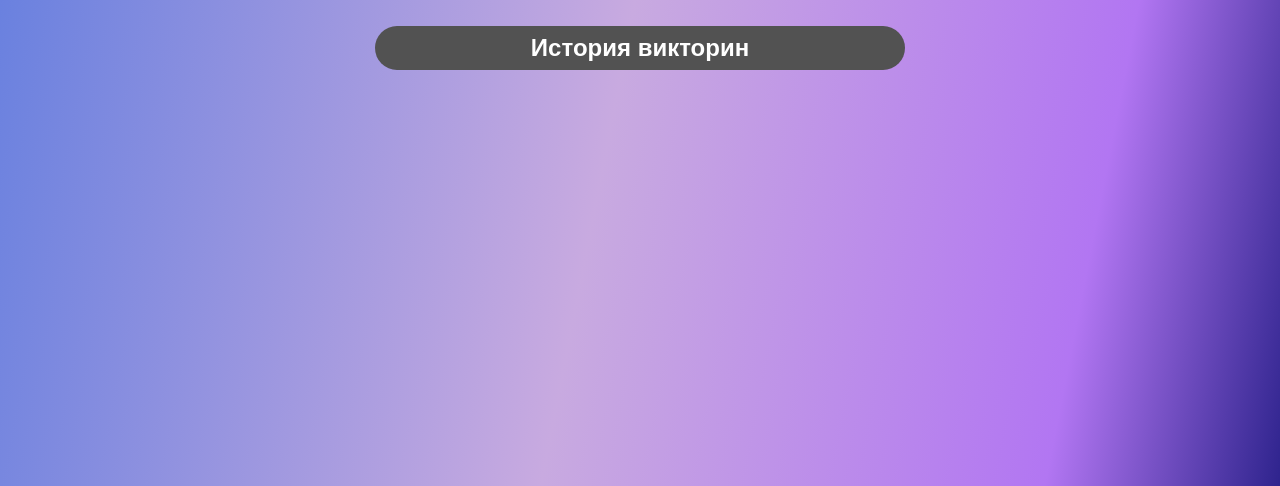
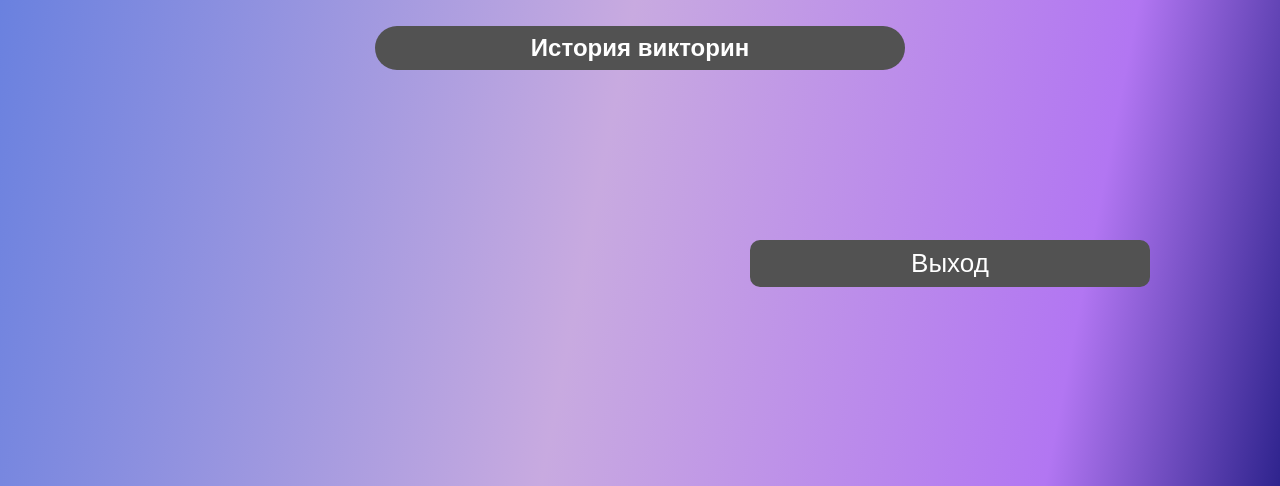
Before and after one commit to Limoos21/hackaton2023_23, a Django app: page /lkusers/ in a window 1280 px wide. Shown: the part 239-725 px from the top of the page. Run offline with Django 4.2, Linux system fonts and the light colour scheme; the visitor is signed in with stand-in values (Sample User, id 1); data comes from the database, SQL or seed files in the repository; data that the repository does not hold is empty.

Commit message:
Final
Final

```diff
--- a/hackaton2023-22a9bf1cb7f4e07b6c7af8bd0fc1dfcfd2fdabe5/streampoint/lkusers/static/lkusers/css/header.css
+++ b/hackaton2023-22a9bf1cb7f4e07b6c7af8bd0fc1dfcfd2fdabe5/streampoint/lkusers/static/lkusers/css/header.css
@@ -61,3 +61,7 @@
     margin-top: 20px;
     margin-bottom: -200px;
 }
+.main-link {
+    display: block;
+
+}
--- a/hackaton2023-22a9bf1cb7f4e07b6c7af8bd0fc1dfcfd2fdabe5/streampoint/lkusers/static/lkusers/css/style.css
+++ b/hackaton2023-22a9bf1cb7f4e07b6c7af8bd0fc1dfcfd2fdabe5/streampoint/lkusers/static/lkusers/css/style.css
@@ -499,3 +499,7 @@ li::marker {
   bottom: -50px;
   left: -300px;
 }
+
+.btn-exit-admin {
+  margin-left: 750px;
+}
--- a/hackaton2023-22a9bf1cb7f4e07b6c7af8bd0fc1dfcfd2fdabe5/streampoint/lkusers/templates/profile/profile.html
+++ b/hackaton2023-22a9bf1cb7f4e07b6c7af8bd0fc1dfcfd2fdabe5/streampoint/lkusers/templates/profile/profile.html
@@ -102,7 +102,12 @@
             </div>
         </div>
 
+
     </main>
+    <form method="post" action="{% url 'logout' %}">
+        {% csrf_token %}
+        <button type="submit" class="btn-create btn-update btn-exit-admin">Выход</button>
+    </form>
 </body>
 
 </html>
--- a/hackaton2023-22a9bf1cb7f4e07b6c7af8bd0fc1dfcfd2fdabe5/streampoint/streampoint/settings.py
+++ b/hackaton2023-22a9bf1cb7f4e07b6c7af8bd0fc1dfcfd2fdabe5/streampoint/streampoint/settings.py
@@ -76,7 +76,7 @@ DATABASES = {
         'ENGINE': 'django.db.backends.postgresql',
         'NAME': 'postgres',
         'USER': 'postgres',
-        'PASSWORD': '123456',
+        'PASSWORD': '12345',
         'HOST': 'localhost'
     }
 }
```
Also changed, not shown: hackaton2023-22a9bf1cb7f4e07b6c7af8bd0fc1dfcfd2fdabe5/streampoint/lkusers/templates/profile/profileuser.html (+6 -6 lines), hackaton2023-22a9bf1cb7f4e07b6c7af8bd0fc1dfcfd2fdabe5/streampoint/media/photoquiz/Screenshot_3.png (added).
